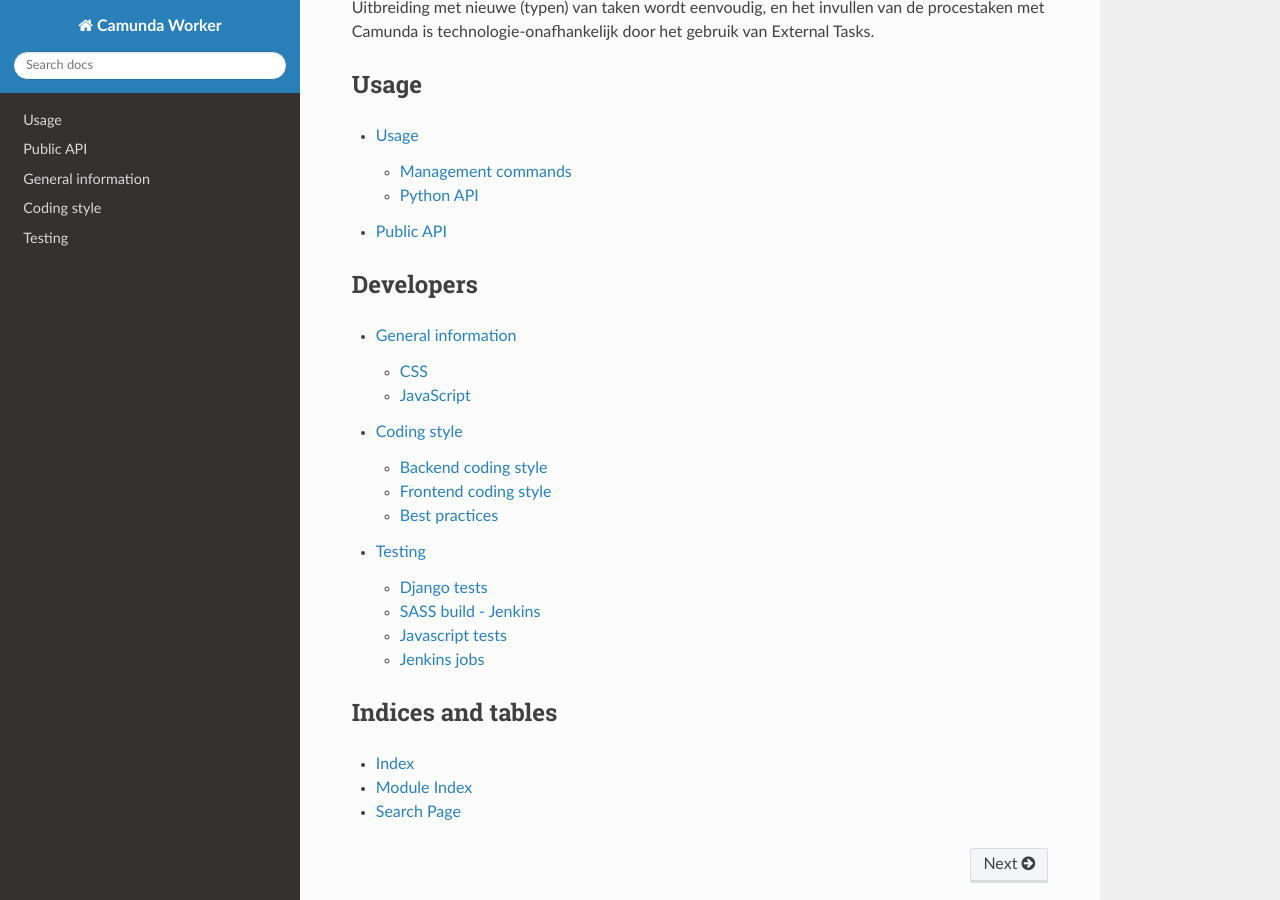
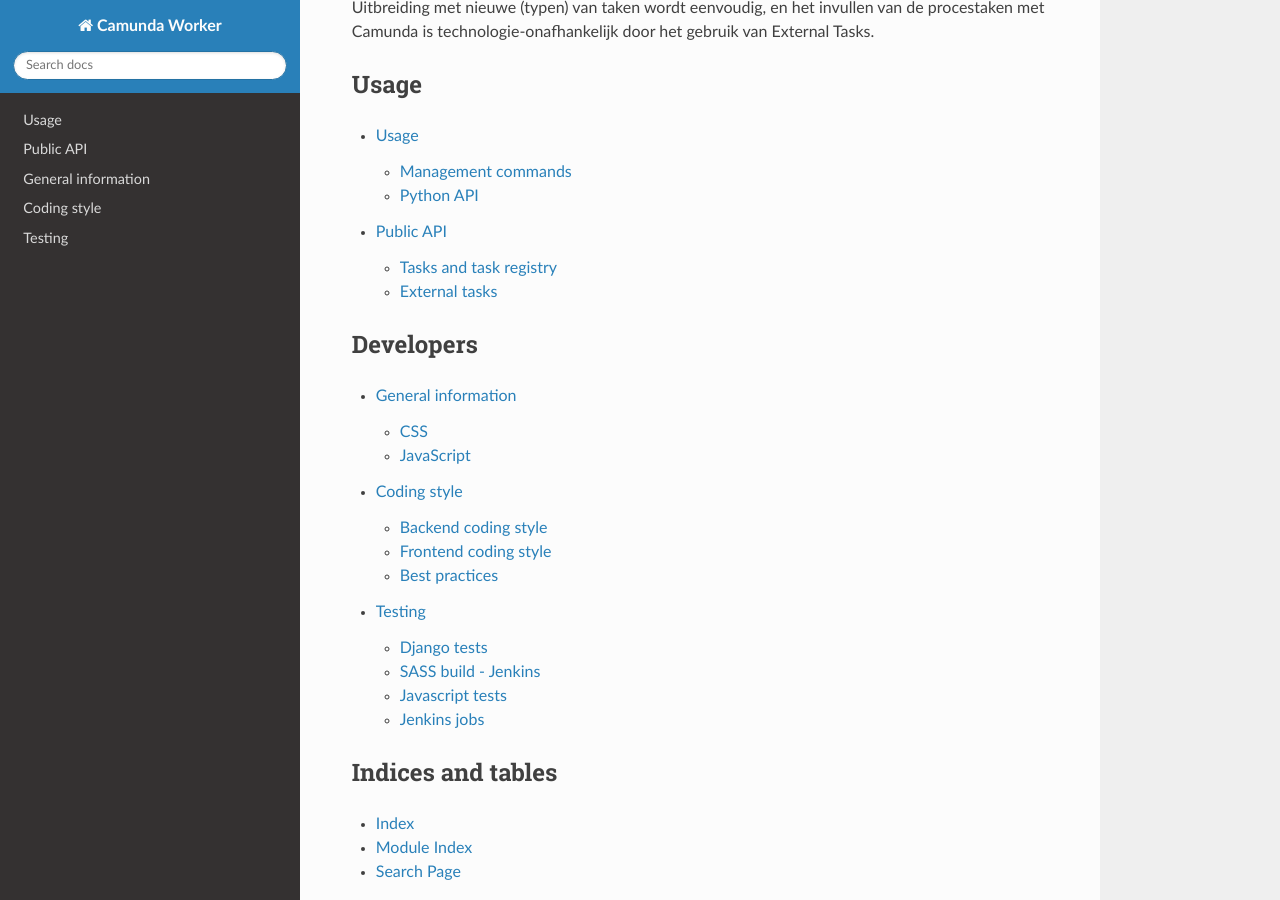
Before and after one commit to GemeenteUtrecht/bptl, a Sphinx documentation site: the page built from doc/index.rst, in a window 1280 px wide and 900 px high, scrolled down 772 px. Built offline with Sphinx 7.4.7 and the Read the Docs theme 2.0.0, drawn with Linux system fonts in a browser that asks for light colours.

```diff
--- a/doc/api.rst
+++ b/doc/api.rst
@@ -1,3 +1,15 @@
 ==========
 Public API
 ==========
+
+Tasks and task registry
+=======================
+
+.. automodule:: camunda_worker.tasks.api
+    :members:
+
+External tasks
+==============
+
+.. automodule:: camunda_worker.external_tasks.camunda
+    :members:
```
